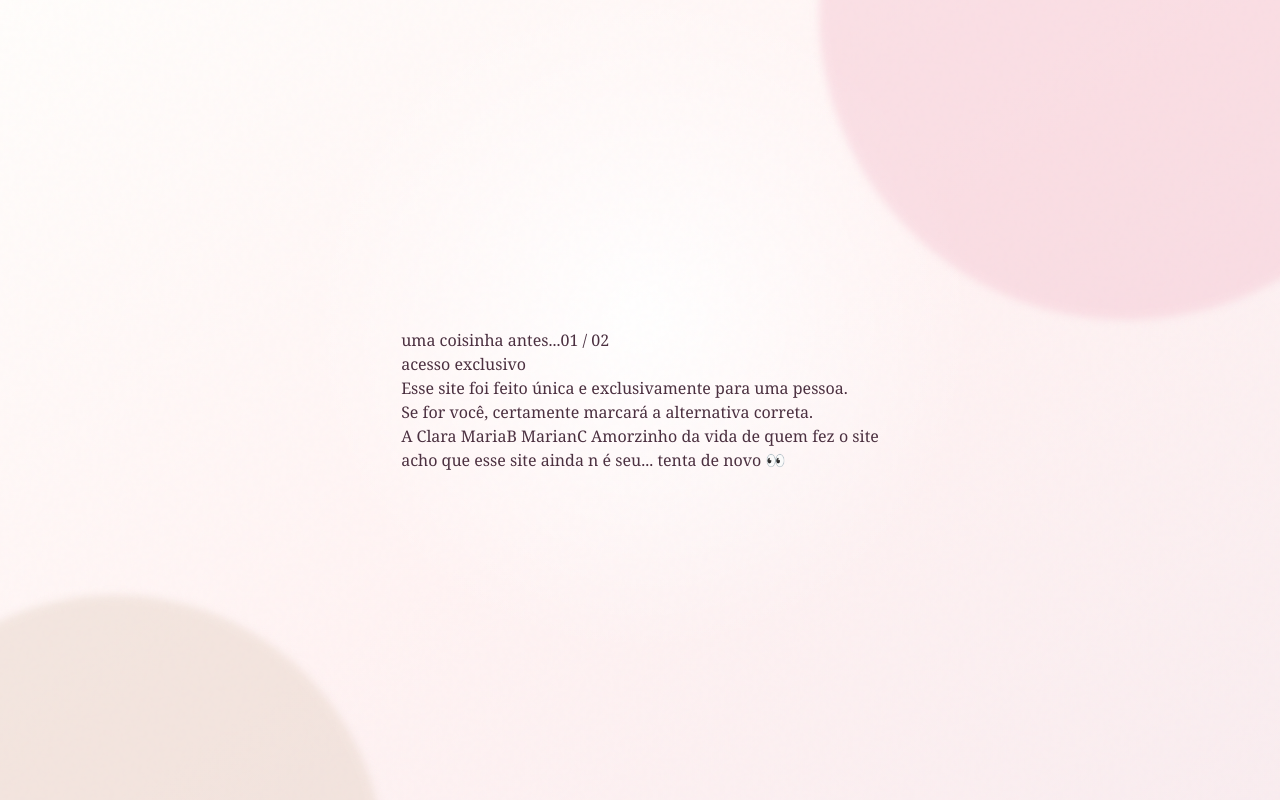
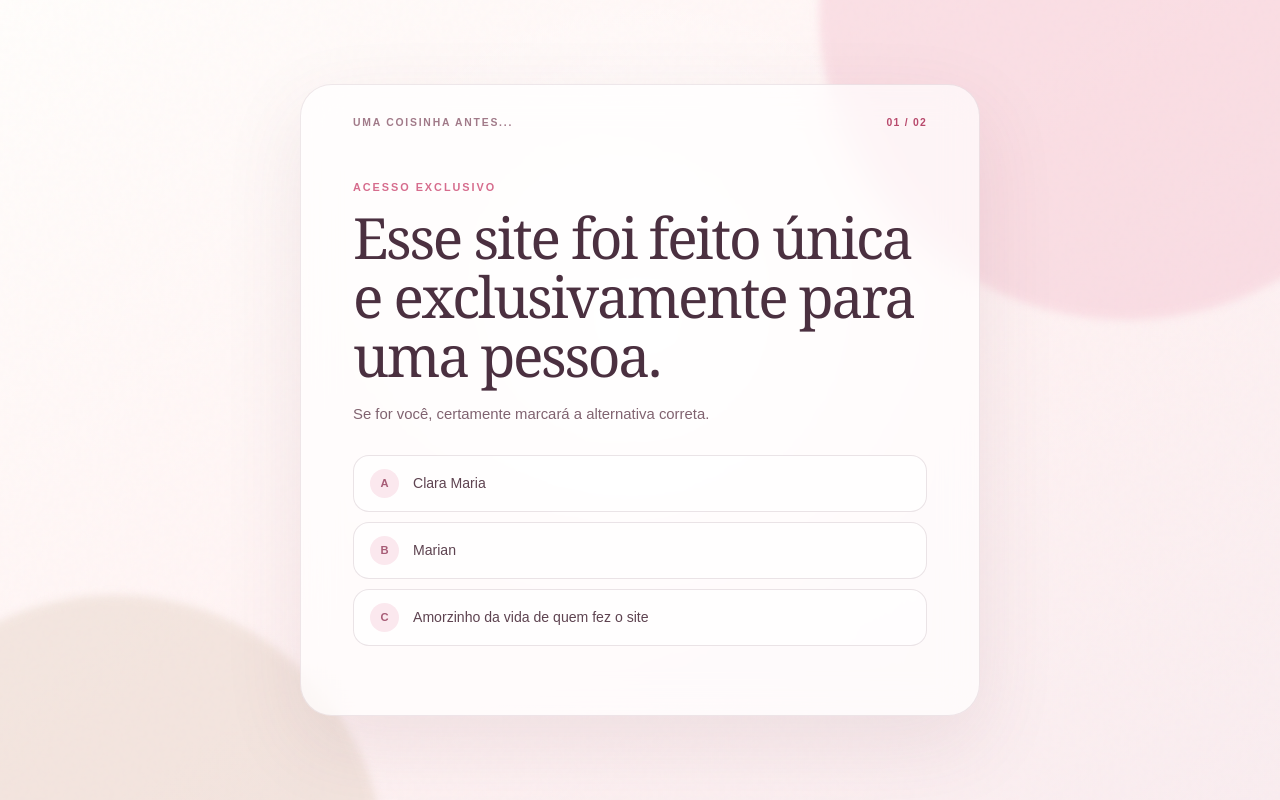
Before and after one commit to yKainX/uma-flor-para-voce, a Next.js app: page / in a window 1280 px wide. Built offline with nearby package versions, Linux system fonts and the light colour scheme.

Commit message:
Estiliza perguntas e revelação do infinito

```diff
--- a/app/globals.css
+++ b/app/globals.css
@@ -18,8 +18,36 @@ button { font:inherit; }
 .intro h1 { margin:0 auto 42px; max-width:580px; font-size:clamp(2.65rem,9vw,5rem); line-height:.98; letter-spacing:-.045em; font-weight:400; }
 .start-button { display:inline-flex; gap:22px; align-items:center; border:1px solid rgba(106,57,78,.18); border-radius:999px; padding:13px 16px 13px 23px; color:var(--ink); background:rgba(255,255,255,.58); box-shadow:0 12px 40px rgba(116,70,88,.09); cursor:pointer; font-family:Arial,Helvetica,sans-serif; font-size:.79rem; letter-spacing:.04em; transition:transform .25s ease,background .25s ease; }
 .start-button:hover { transform:translateY(-2px); background:#fff; }
-.start-button:focus-visible,.replay:focus-visible { outline:2px solid var(--rose); outline-offset:4px; }
+.start-button:focus-visible,.replay:focus-visible,.answer-option:focus-visible,.note-option:focus-visible,.infinity-button:focus-visible { outline:2px solid var(--rose); outline-offset:4px; }
 .button-arrow { display:grid; place-items:center; width:31px; aspect-ratio:1; color:white; border-radius:50%; background:var(--rose); }
+
+.quiz-shell { width:min(680px,calc(100% - 32px)); max-height:calc(100svh - 32px); overflow-y:auto; padding:30px clamp(20px,5vw,52px) 34px; border:1px solid rgba(115,70,88,.12); border-radius:32px; background:rgba(255,255,255,.68); box-shadow:0 28px 80px rgba(103,62,80,.10); backdrop-filter:blur(18px); scrollbar-width:none; }
+.quiz-shell::-webkit-scrollbar { display:none; }
+.quiz-progress { display:flex; align-items:center; justify-content:space-between; gap:18px; margin-bottom:clamp(30px,6vh,54px); font-family:Arial,Helvetica,sans-serif; font-size:.65rem; font-weight:600; letter-spacing:.17em; text-transform:uppercase; color:#a17a89; }
+.progress-count { color:var(--rose-deep); letter-spacing:.12em; }
+.quiz-card { text-align:left; }
+.quiz-enter { animation:introIn .75s cubic-bezier(.22,1,.36,1) both; }
+.quiz-kicker { display:block; margin-bottom:13px; color:var(--rose); font-family:Arial,Helvetica,sans-serif; font-size:.68rem; font-weight:700; letter-spacing:.18em; text-transform:uppercase; }
+.quiz-card h1 { max-width:570px; margin:0; font-size:clamp(2rem,6.2vw,3.55rem); line-height:1.04; letter-spacing:-.04em; font-weight:400; }
+.quiz-lead { margin:17px 0 28px; color:#806370; font-family:Arial,Helvetica,sans-serif; font-size:.93rem; line-height:1.65; }
+.answer-list { display:grid; gap:10px; }
+.answer-option,.note-option { border:1px solid rgba(108,67,84,.14); color:#5e4350; background:rgba(255,255,255,.63); cursor:pointer; font-family:Arial,Helvetica,sans-serif; transition:transform .22s ease,border-color .22s ease,background .22s ease,opacity .22s ease; }
+.answer-option { width:100%; display:flex; align-items:center; gap:14px; padding:13px 16px; border-radius:16px; text-align:left; font-size:.88rem; line-height:1.35; }
+.answer-option span,.note-option span { display:grid; place-items:center; flex:0 0 auto; width:29px; height:29px; border-radius:50%; color:#a75c76; background:#fbe8ee; font-size:.7rem; font-weight:700; }
+.answer-option:hover,.note-option:not(:disabled):hover { transform:translateY(-2px); border-color:rgba(195,82,121,.35); background:#fff; }
+.answer-list.has-error { animation:softShake .42s ease; }
+.quiz-feedback { min-height:20px; margin:15px 2px 0; opacity:0; color:#ae607a; font-family:Arial,Helvetica,sans-serif; font-size:.75rem; transition:opacity .25s ease; }
+.quiz-feedback.is-visible { opacity:1; }
+.note-grid { display:grid; grid-template-columns:repeat(4,1fr); gap:10px; }
+.note-option { min-height:82px; display:flex; align-items:center; justify-content:center; gap:8px; padding:12px 9px; border-radius:18px; font-size:1.12rem; }
+.note-option.was-tried { border-color:rgba(174,96,122,.14); opacity:.42; cursor:not-allowed; text-decoration:line-through; }
+.note-hint { min-height:22px; margin:17px 0 0; color:#a66078; text-align:center; font-family:Arial,Helvetica,sans-serif; font-size:.76rem; animation:hintIn .35s ease both; }
+.infinity-reveal { margin-top:25px; padding:23px 18px 5px; border-top:1px solid rgba(108,67,84,.11); text-align:center; animation:revealUp .8s cubic-bezier(.22,1,.36,1) both; }
+.infinity-reveal p { max-width:500px; margin:0 auto 19px; color:#704e5d; font-size:clamp(1.12rem,4vw,1.38rem); line-height:1.5; font-style:italic; }
+.infinity-button { display:inline-flex; align-items:center; gap:13px; padding:8px 18px 8px 13px; border:1px solid rgba(190,75,112,.22); border-radius:999px; color:#9f4262; background:#fff; box-shadow:0 10px 30px rgba(151,63,94,.10); cursor:pointer; transition:transform .25s ease,box-shadow .25s ease; }
+.infinity-button:hover { transform:translateY(-2px) scale(1.02); box-shadow:0 14px 35px rgba(151,63,94,.16); }
+.infinity-button span { font-size:2.4rem; line-height:.8; }
+.infinity-button small { font-family:Arial,Helvetica,sans-serif; font-size:.66rem; font-weight:600; letter-spacing:.08em; text-transform:uppercase; }
 
 .garden { position:absolute; top:0; bottom:auto; left:50%; width:min(760px,100%); height:100%; margin:0; transform:translateX(-50%); align-self:start; justify-self:start; display:flex; flex-direction:column; align-items:center; justify-content:center; padding:24px 22px 32px; }
 .growing-copy { position:absolute; top:max(32px,7vh); margin:0; font-family:Arial,Helvetica,sans-serif; font-size:.68rem; letter-spacing:.18em; color:#a47d8b; animation:copyLife 7.8s ease both; }
@@ -61,6 +89,10 @@ button { font:inherit; }
 @keyframes flowerSway { 0%,100% { rotate:-1.8deg; } 50% { rotate:1.8deg; } }
 @keyframes sparkle { 0%,100% { opacity:0; transform:scale(.4) rotate(0); } 45%,60% { opacity:.85; transform:scale(1) rotate(25deg); } }
 @keyframes copyLife { 0% { opacity:0; } 12%,73% { opacity:1; } 100% { opacity:0; } }
+@keyframes softShake { 25% { transform:translateX(-5px); } 50% { transform:translateX(5px); } 75% { transform:translateX(-3px); } }
+@keyframes hintIn { from { opacity:0; transform:translateY(5px); } }
+@keyframes revealUp { from { opacity:0; transform:translateY(14px); } }
 
 @media (max-height:690px) { .flower-scene { transform:scale(.78); margin-top:14px; } .growing-copy { top:24px; } }
+@media (max-width:540px) { .quiz-shell { border-radius:25px; padding:25px 18px 28px; } .quiz-progress { margin-bottom:30px; } .note-grid { grid-template-columns:repeat(2,1fr); } .note-option { min-height:66px; } }
 @media (prefers-reduced-motion:reduce) { *,*::before,*::after { animation-duration:.01ms!important; animation-delay:0ms!important; } .message { transition-duration:.2s; } }
```
